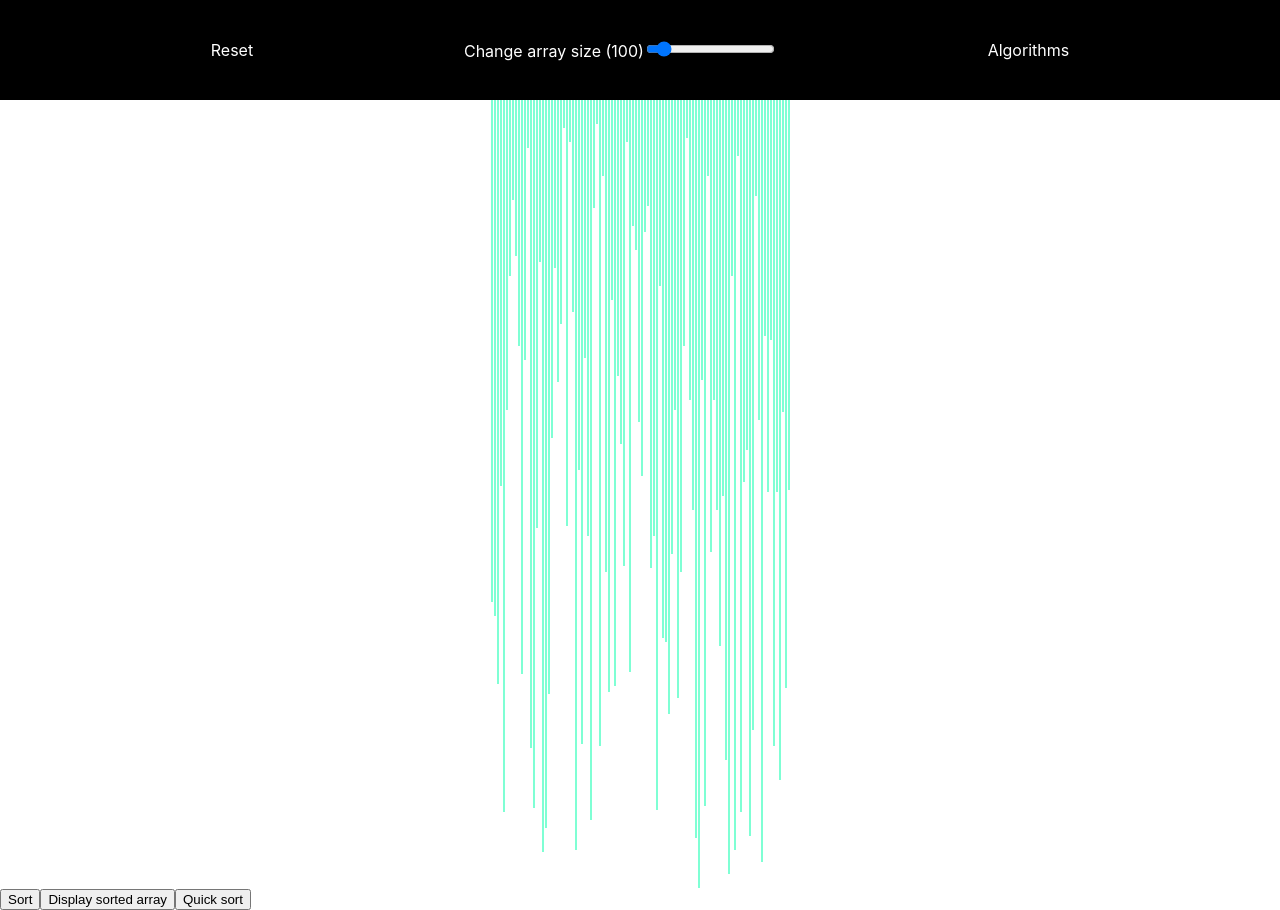
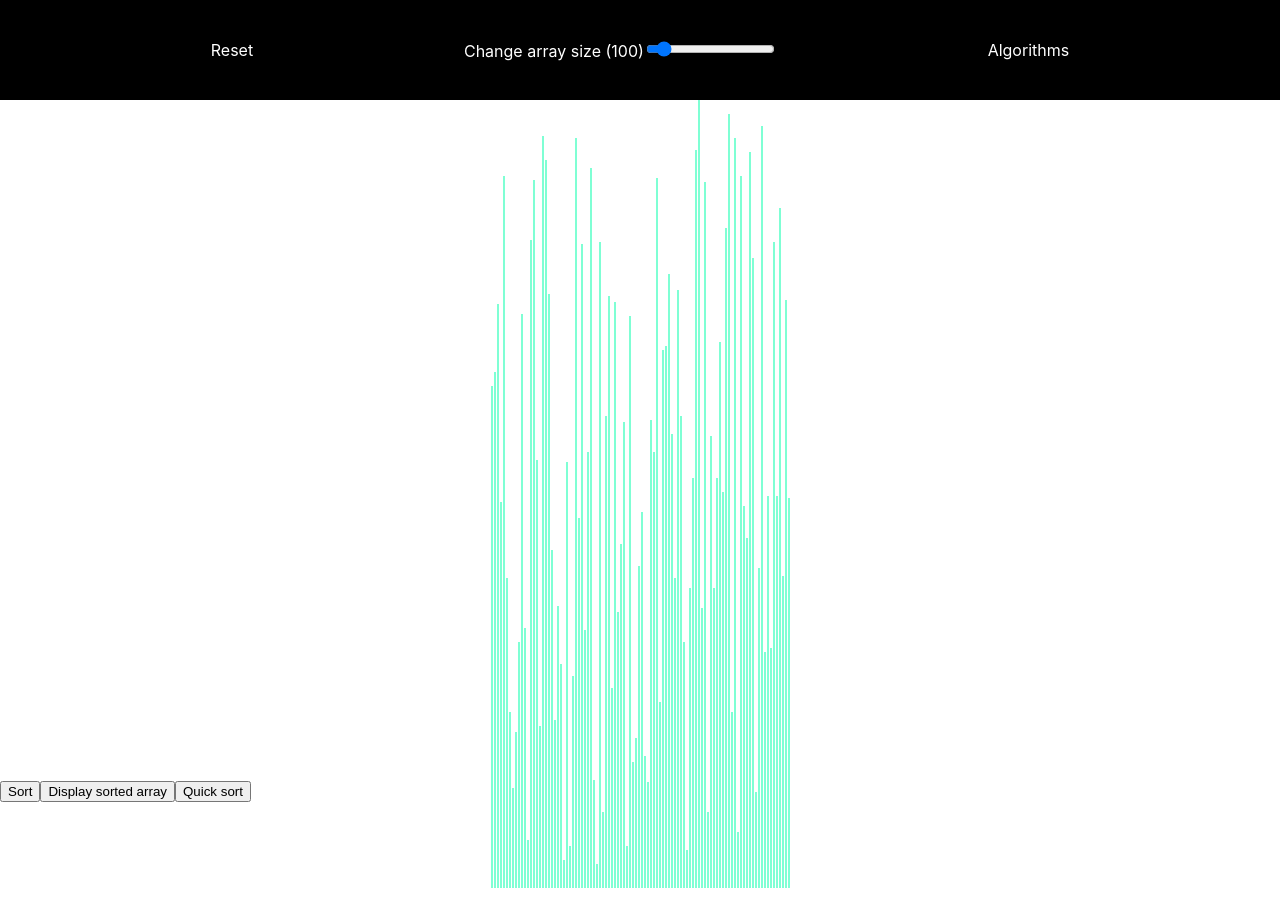
Before and after one commit to SebastienStordeur/sorting-visualizer, a React (Create React App) app: page / in a window 1280 px wide. After the commit the page ends 888 px from the top, so only its background shows below. Built offline with nearby package versions, Linux system fonts and the light colour scheme.

Commit message:
Fixed design, bars are from bottom to top now

```diff
--- a/src/App.css
+++ b/src/App.css
@@ -11,12 +11,16 @@
 .visualizer {
   display: flex;
   justify-content: center;
+
+  position: relative;
+  margin-bottom: auto;
   gap: 1px;
   width: 100%;
-  /* transform: rotate(180deg); */
+  height: 85vh;
 }
 
 .bar {
+  align-self: baseline;
   width: 2px;
   background-color: aquamarine;
 }
--- a/src/components/SortingVisualizer.tsx
+++ b/src/components/SortingVisualizer.tsx
@@ -26,7 +26,6 @@ const SortingVisualizer: React.FC<VisualizerInterface> = ({ array, setArray }) =
       </div>
       <button onClick={() => mergeSort(array, 0, array.length - 1)}>Sort</button>
       <button onClick={() => setSortedArray()}>Display sorted array</button>
-
       <button onClick={() => quickSort(array)}>Quick sort</button>
     </React.Fragment>
   );
```
